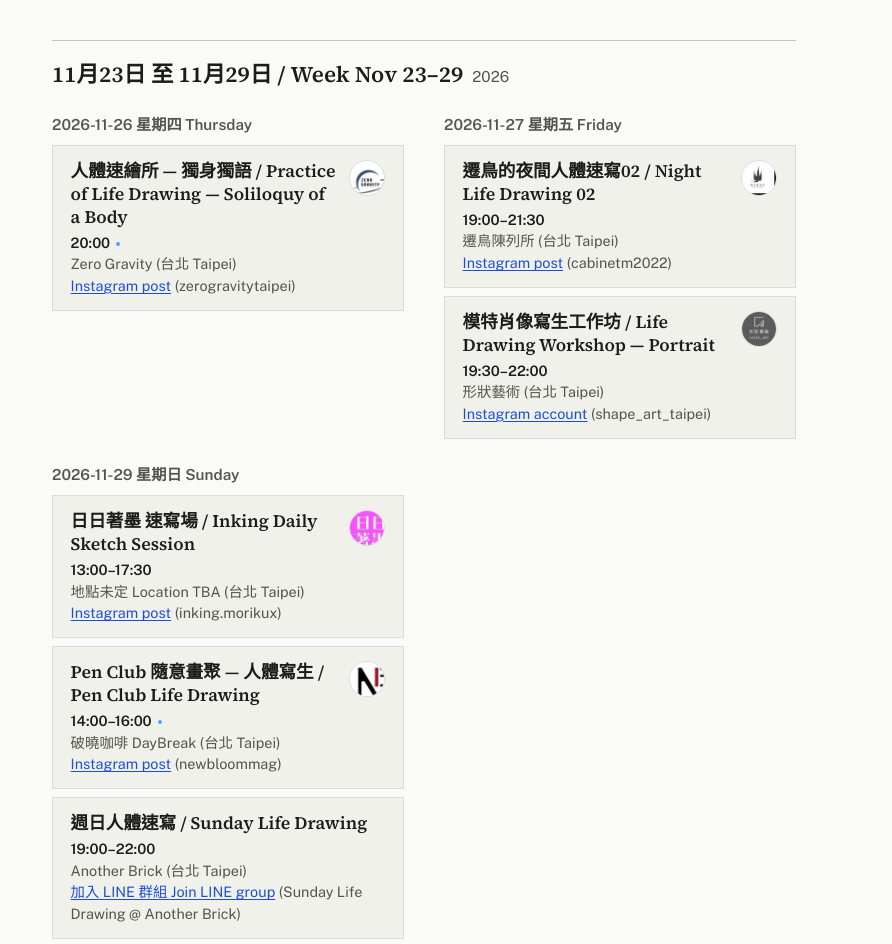
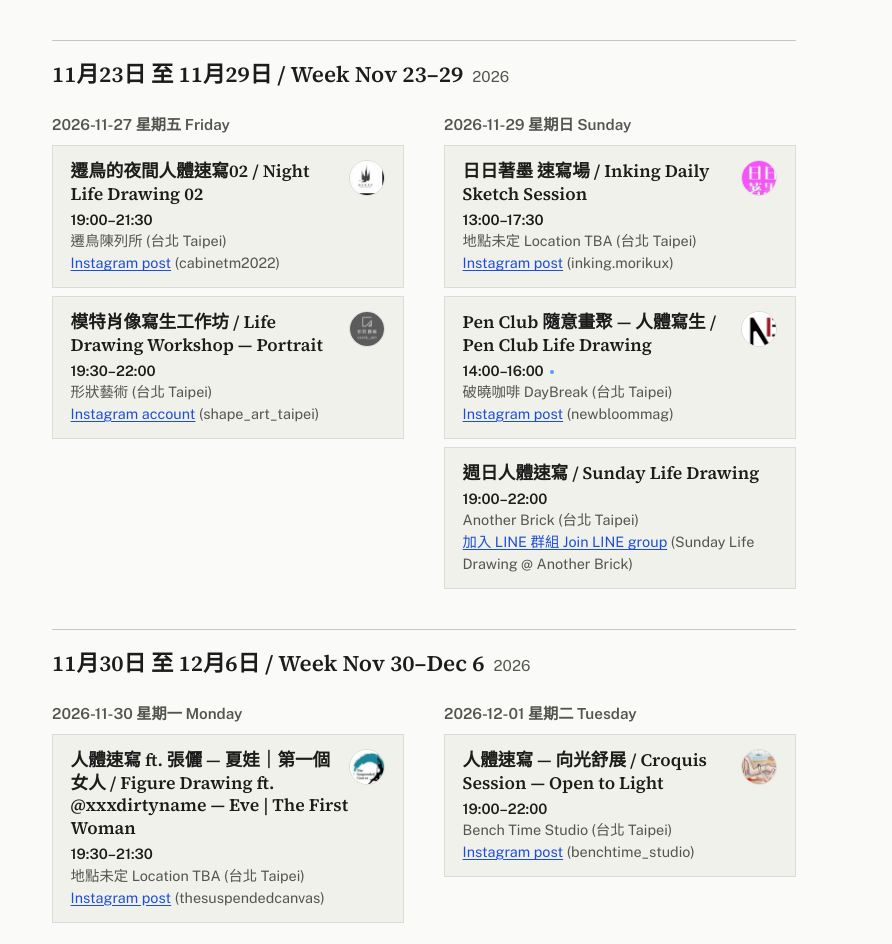
Before and after one commit to paulrouget/drawintaipei.com, a plain HTML site: page index.html in a window 1280 px wide. Shown: the top 944 px of the page, 388-1280 px from the left. Drawn offline with nearby package versions, Linux system fonts and the light colour scheme.

Commit message:
Publish 2026-11-27 (aba010f)

```diff
--- a/index.html
+++ b/index.html
@@ -49,12 +49,6 @@ small { font-size: inherit; }
 <main>
 <h2>11月23日 至 11月29日 / Week Nov 23–29 <span class="yr">2026</span></h2>
 <div class="week">
-<div class="dayblock"><div class="day">2026-11-26 星期四 Thursday</div>
-<div class="ev">
-<div class="title"><img class="av" src="avatars/zerogravitytaipei.jpg" alt="" width="36" height="36">人體速繪所 — 獨身獨語 / Practice of Life Drawing — Soliloquy of a Body</div>
-<div class="top"><b class="time">20:00</b><span class="dot"></span></div>
-<small>Zero Gravity (台北 Taipei)</small><br><a href="https://www.instagram.com/p/DfUqu2XE5TD/">Instagram post</a> <small>(zerogravitytaipei)</small>
-</div></div>
 <div class="dayblock"><div class="day">2026-11-27 星期五 Friday</div>
 <div class="ev">
 <div class="title"><img class="av" src="avatars/cabinetm2022.jpg" alt="" width="36" height="36">遷鳥的夜間人體速寫02 / Night Life Drawing 02</div>
@@ -93,9 +87,9 @@ small { font-size: inherit; }
 </div></div>
 <div class="dayblock"><div class="day">2026-12-01 星期二 Tuesday</div>
 <div class="ev">
-<div class="title"><img class="av" src="avatars/benchtime_studio.jpg" alt="" width="36" height="36">人體速寫短姿勢 / Short Pose</div>
+<div class="title"><img class="av" src="avatars/benchtime_studio.jpg" alt="" width="36" height="36">人體速寫 — 向光舒展 / Croquis Session — Open to Light</div>
 <div class="top"><b class="time">19:00–22:00</b></div>
-<small>Bench Time Studio (台北 Taipei)</small><br><a href="https://www.instagram.com/benchtime_studio/">Instagram account</a> <small>(benchtime_studio)</small>
+<small>Bench Time Studio (台北 Taipei)</small><br><a href="https://www.instagram.com/p/DgPZwaNtfIf/">Instagram post</a> <small>(benchtime_studio)</small>
 </div></div>
 <div class="dayblock"><div class="day">2026-12-02 星期三 Wednesday</div>
 <div class="ev">
```
Also changed, not shown: 1 other file.
